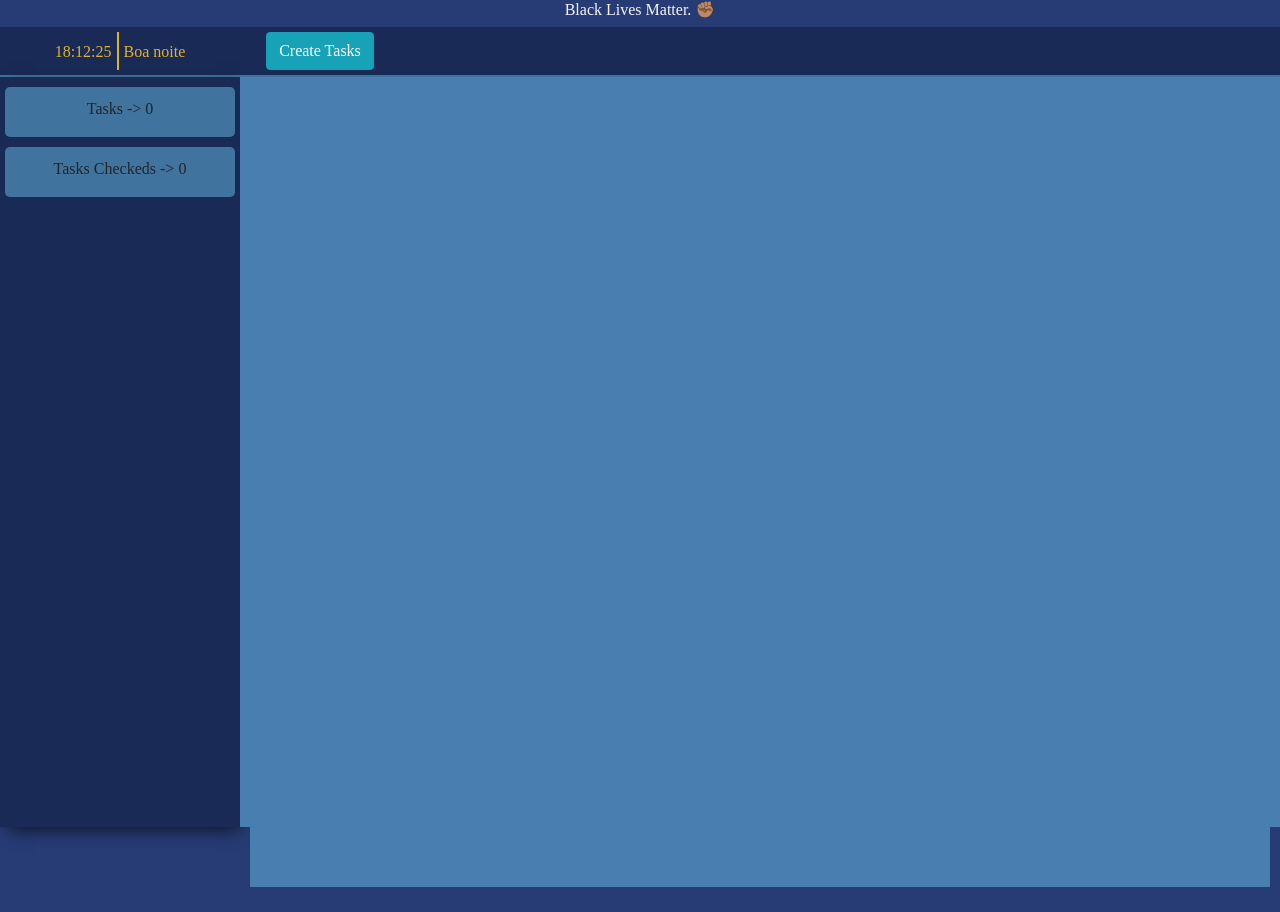
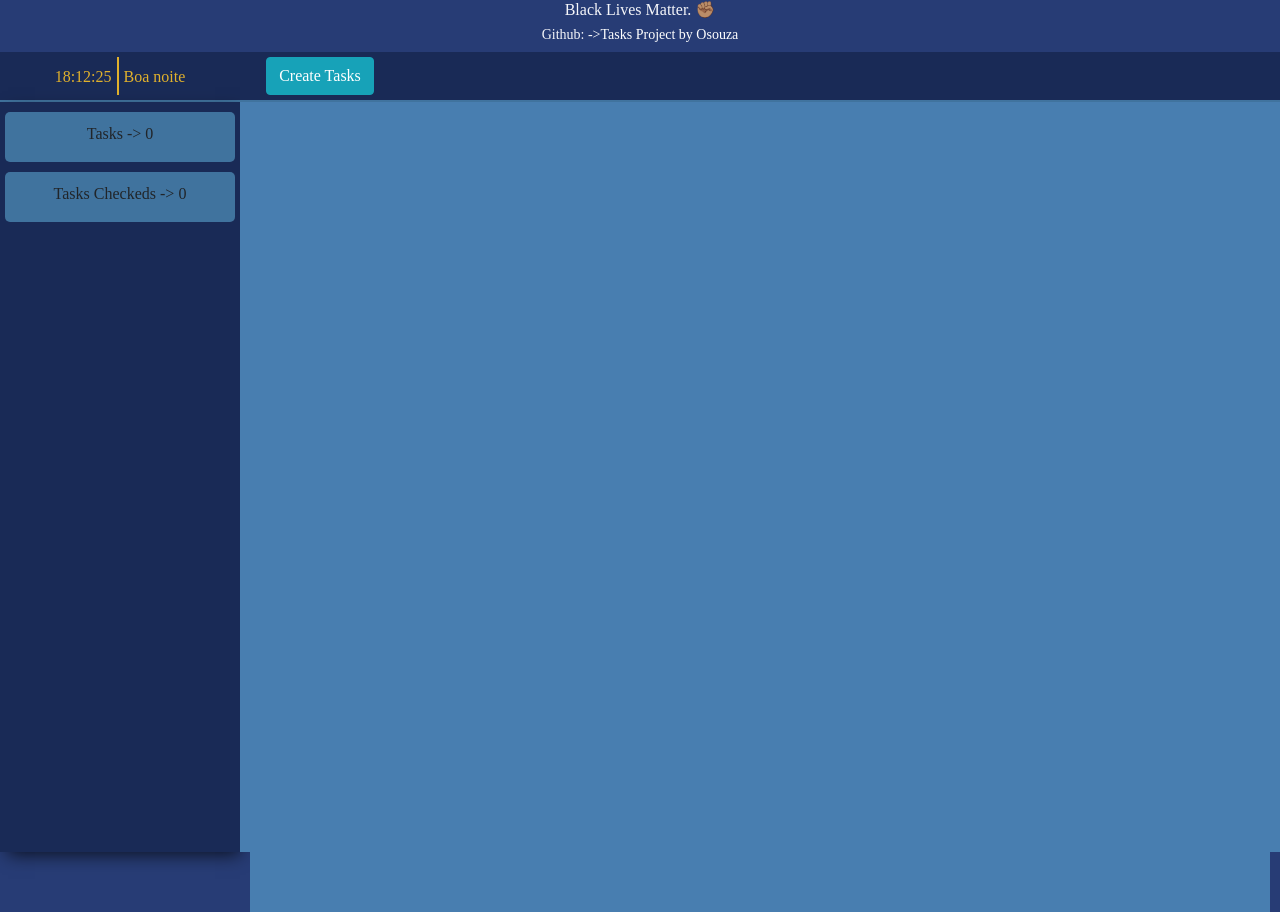
Before and after one commit to OsouzaTI/TasksProject, a React app: page / in a window 1280 px wide. Before the commit the page ends 887 px from the top, so only its background shows below. Built offline with nearby package versions, Linux system fonts and the light colour scheme; a web font is replaced by a local one.

Commit message:
add label github

```diff
--- a/public/index.html
+++ b/public/index.html
@@ -12,7 +12,7 @@
     />
     <link rel="apple-touch-icon" href="%PUBLIC_URL%/logo192.png" />
     <link rel="manifest" href="%PUBLIC_URL%/manifest.json" />
-    <title>React App</title>
+    <title>Tasks Project</title>
   </head>
 
   <style>
--- a/src/components/Home.js
+++ b/src/components/Home.js
@@ -11,6 +11,9 @@ function App(){
         <Provider store={store}>
             <Home>
                 <Title>Black Lives Matter. ✊🏽</Title>
+                <Title size={14}>
+                    Github: <a href={'https://github.com/OsouzaTI/TasksProject'} target={'blank'}> {'->Tasks Project by Osouza'}</a>
+                </Title>
                 <Layout />
             </Home>
         </Provider>
--- a/src/components/styles.js
+++ b/src/components/styles.js
@@ -3,7 +3,7 @@ const cores = require('./colors/default.json')
 
 export const Title = styled.h1`
     color: ${cores.FG};
-    font-size: 16px;
+    font-size: ${props => props.size ? `${props.size}px` : '16px'};
     text-align: center;
 `;
 
```
